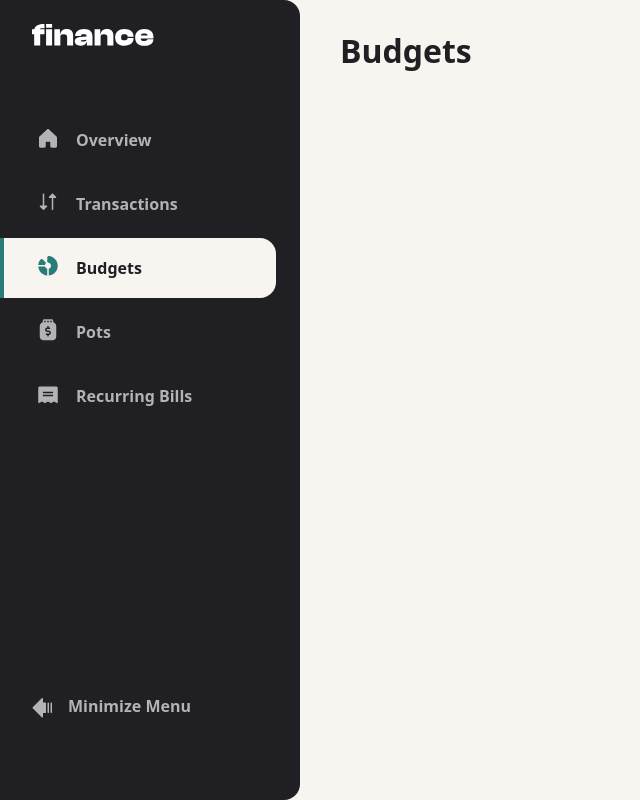
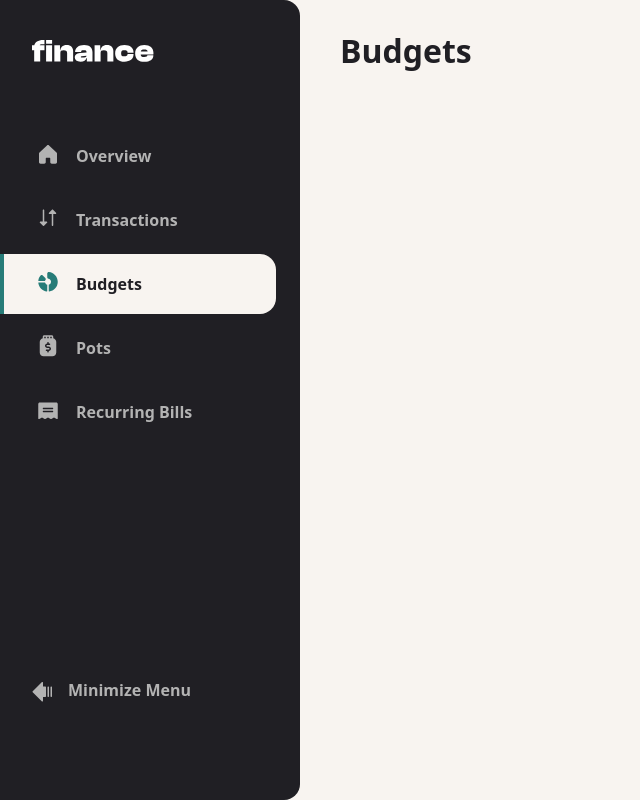
Before and after one commit to PioKl/Personal-Finance-App, a Next.js app: page /budgets in a window 1280 px wide. Shown: the whole page, without its empty margins (0-640 px from the left). Built offline with nearby package versions, Linux system fonts and the light colour scheme.

Commit message:
Header update

```diff
--- a/components/shared/header/Header.tsx
+++ b/components/shared/header/Header.tsx
@@ -41,7 +41,7 @@ const Header = () => {
 
   return (
     <header
-      className={`flex flex-col bg-header h-auto sticky bottom-0 pt-space-100 px-space-200 rounded-t-menu-mobile md:px-space-500 lg:h-screen lg:top-0 lg:py-space-300 lg:pl-0 lg:pr-space-300 lg:rounded-t-none lg:rounded-r-menu custom-transition-width ${
+      className={`flex flex-col bg-header h-auto sticky bottom-0 pt-space-100 px-space-200 rounded-t-menu-mobile md:px-space-500 lg:h-screen lg:top-0 lg:py-space-500 lg:pl-0 lg:pr-space-300 lg:rounded-t-none lg:rounded-r-menu custom-transition-width ${
         minMenu ? "lg:w-22" : "lg:w-75"
       }`}
     >
```
